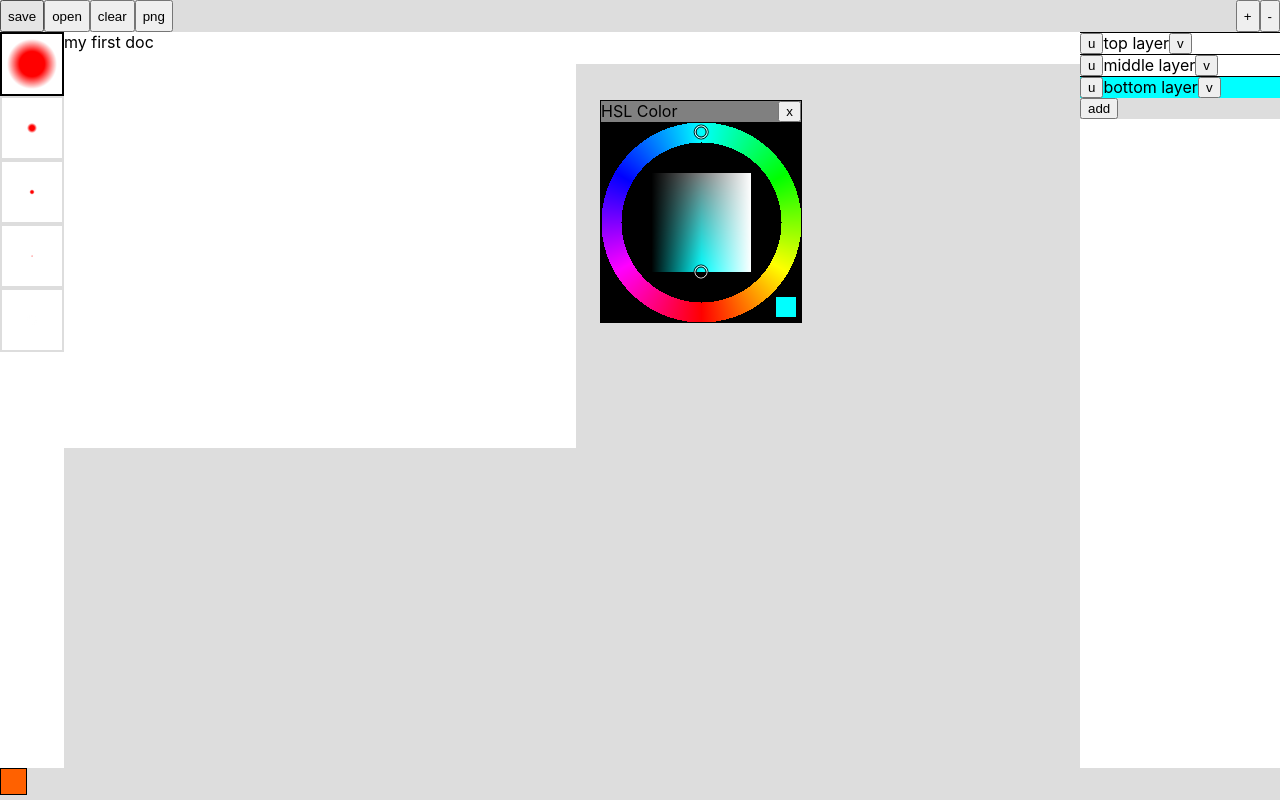
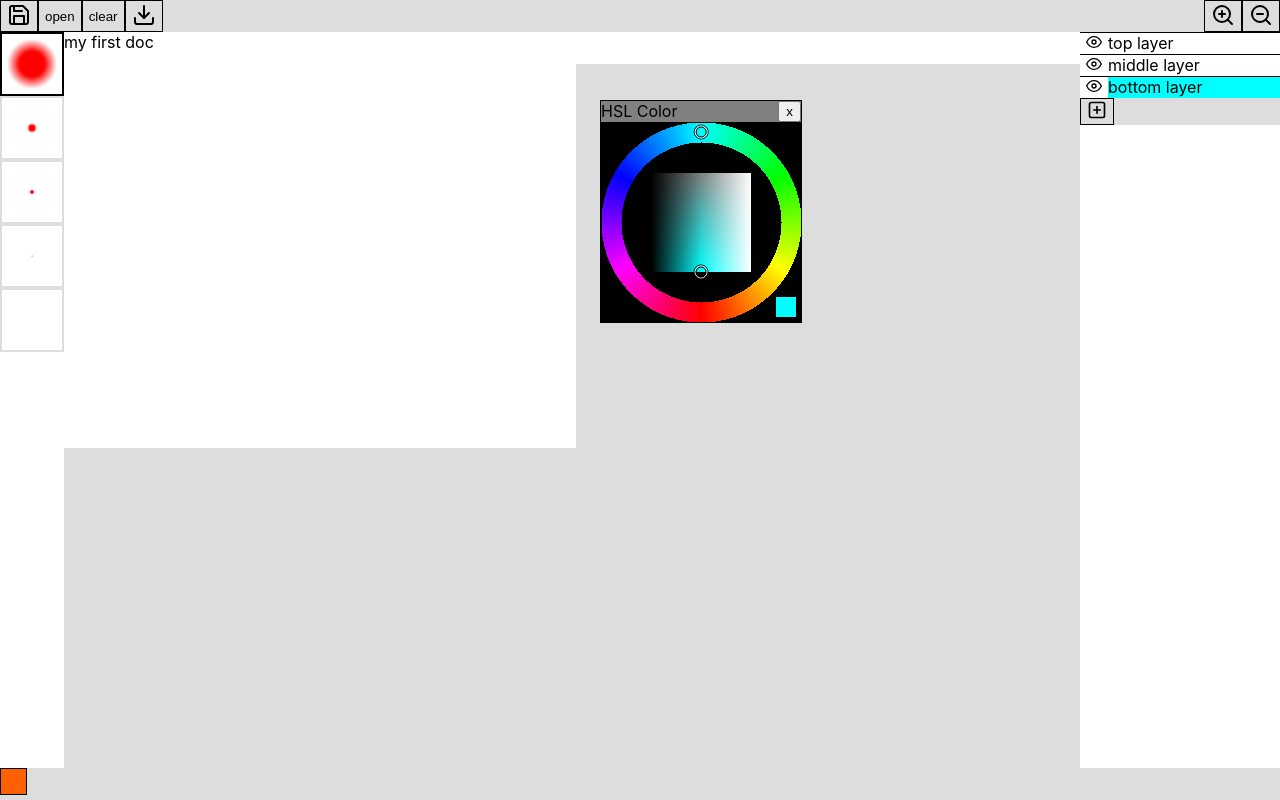
Before and after one commit to joshmarinacci/pen-canvas-editor, a React (Create React App) app: page / in a window 1280 px wide. Built offline with nearby package versions, Linux system fonts and the light colour scheme.

Commit message:
add feather icons

```diff
--- a/package.json
+++ b/package.json
@@ -6,8 +6,10 @@
     "@testing-library/jest-dom": "^4.2.4",
     "@testing-library/react": "^9.4.0",
     "@testing-library/user-event": "^7.2.1",
+    "feather-icons": "^4.25.0",
     "react": "^16.12.0",
     "react-dom": "^16.12.0",
+    "react-feather": "^2.0.3",
     "react-scripts": "3.3.0"
   },
   "scripts": {
--- a/src/App.css
+++ b/src/App.css
@@ -46,3 +46,14 @@ canvas {
 .toolbar {
   background: #ddd;
 }
+
+
+.borderless {
+  border-width: 0;
+}
+
+
+.toolbar button {
+  border: 1px solid #000;
+  background: #ddd;
+}
--- a/src/App.js
+++ b/src/App.js
@@ -6,6 +6,7 @@ import {HBox, Observer, Toolbox, VBox} from './util.js'
 import {Dragger, HSLPicker} from './colors.js'
 import {RecentPens} from './pens.js'
 import {toDeg} from "./util";
+import {Save, Download, ZoomIn, ZoomOut, Eye, EyeOff, PlusSquare} from "react-feather"
 
 // a button just showing a color, no textf
 const ColorButton = ({color, caption, onClick, selected}) => {
@@ -85,6 +86,13 @@ const pens = [
   }
 ]
 
+function layerVisible(layer) {
+  if(layer.visible) {
+    return <Eye size={16}/>
+  } else {
+    return <EyeOff size={16}/>
+  }
+}
 const penObserver = new Observer(pens[0])
 // panel for a single Layer. no DnD for now.
 const LayerView = ({layer,selected,onSelect, onToggle}) => {
@@ -96,14 +104,12 @@ const LayerView = ({layer,selected,onSelect, onToggle}) => {
   }}
                onMouseDown={()=>onSelect(layer)}
   >
-    <button onClick={()=>onSelect(layer)}>u</button>
-    <label>{layer.title}</label>
-    <button onClick={()=>{
+    <button className={"borderless"} style={{backgroundColor:'white'}} onClick={()=>{
       layer.visible = !layer.visible
       onToggle(layer)
-    }}>v</button>
+    }}>{layerVisible(layer)}</button>
+    <label>{layer.title}</label>
     {/*{layer.thumb.canvas}*/}
-    {/*<label>thumbnail</label>*/}
   </HBox>
 }
 
@@ -310,18 +316,18 @@ function App() {
   layers = layers.map((lay,i) => <LayerView key={i} layer={lay} doc={doc} selected={layer} onSelect={setLayer} onToggle={()=>setCounter(counter+1)}/>)
   const layerWrapper = <VBox className={'right-column second-row'}>{layers}
   <Toolbox>
-    <button>add</button>
+    <button className="borderless"><PlusSquare size={20}/></button>
   </Toolbox>
   </VBox>
   return <div id={"main"}>
       <Toolbox className="top-row full-width">
-        <button onClick={saveDoc}>save</button>
+        <button onClick={saveDoc} ><Save/></button>
         <button onClick={showLoadDocDialog}>open</button>
         <button onClick={clearStorage}>clear</button>
-        <button onClick={exportPNG}>png</button>
+        <button onClick={exportPNG}><Download/></button>
         <Spacer/>
-        <button onClick={zoomIn}>+</button>
-        <button onClick={zoomOut}>-</button>
+        <button onClick={zoomIn}><ZoomIn/></button>
+        <button onClick={zoomOut}><ZoomOut/></button>
       </Toolbox>
       <label className="second-row">{doc.title}</label>
       <RecentPens pens={pens} selected={pen} onSelect={setPen} color={color}/>
```
Also changed, not shown: 1 other file (tests, documents, lock files or other folders).
